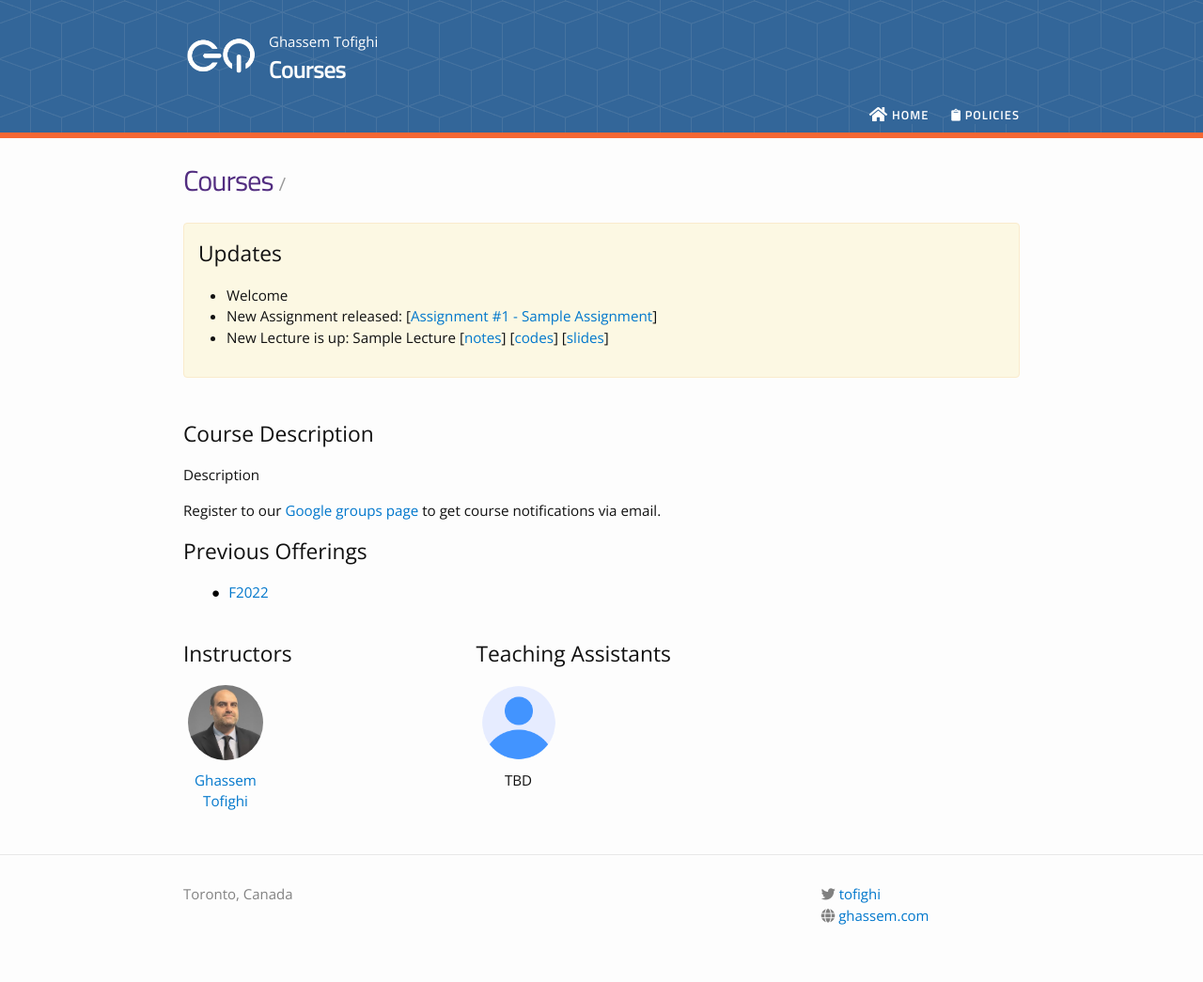
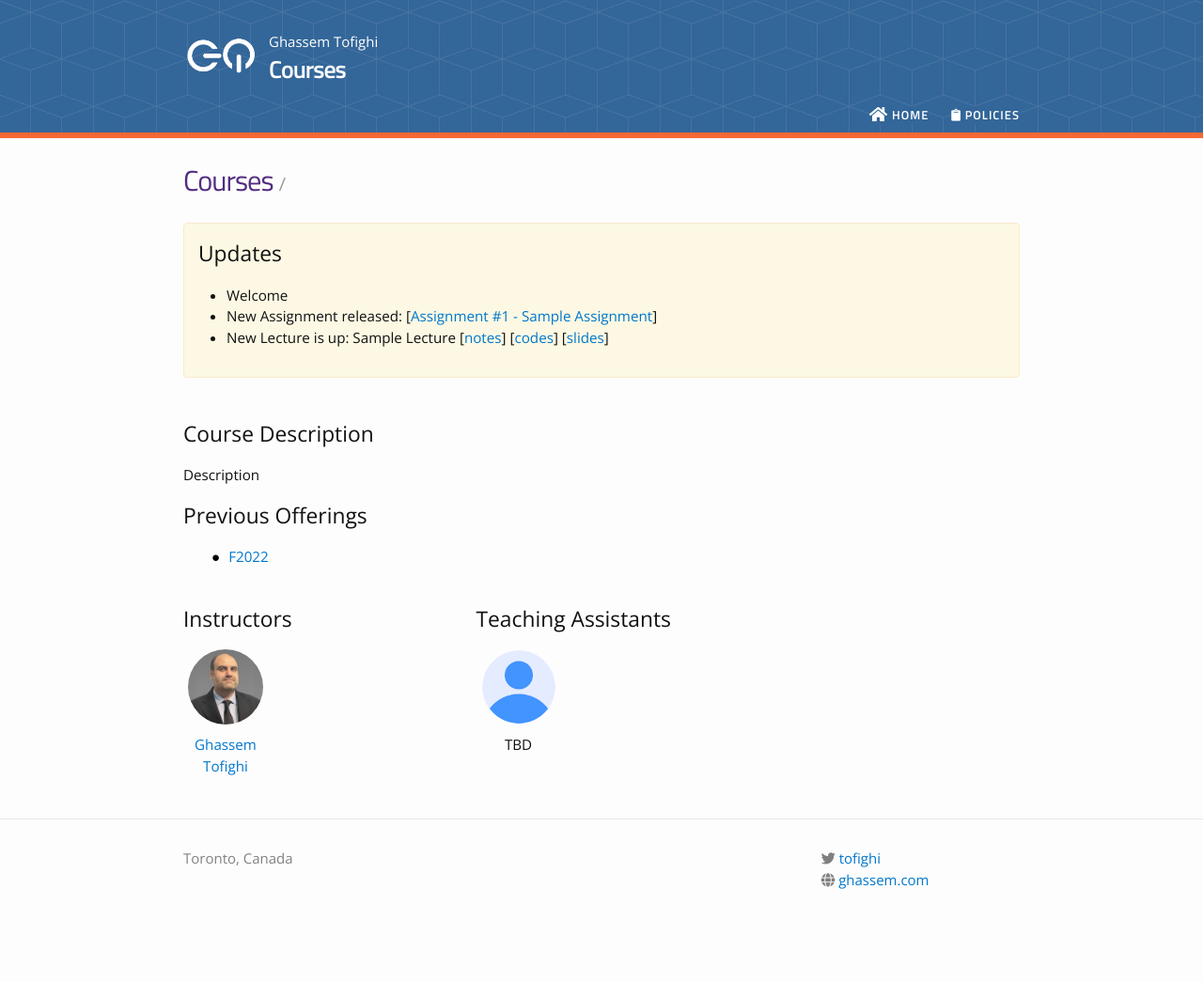
Before and after one commit to tofighi/courses, a Jekyll site: the page built from index.md, in a window 1280 px wide. Shown: the whole page at 94% size. Built offline with Jekyll 4.4.1, drawn with Linux system fonts in a browser that asks for light colours; nearby versions of some CDN libraries; after the commit the page ends 1007 px from its top, so only the background shows below that.

Commit message:
Update index.md

```diff
--- a/index.md
+++ b/index.md
@@ -1,4 +1,3 @@
 ---
 layout: home
 ---
-Register to our [Google groups page](https://groups.google.com/forum/#!forum/gp-id) to get course notifications via email.
```
